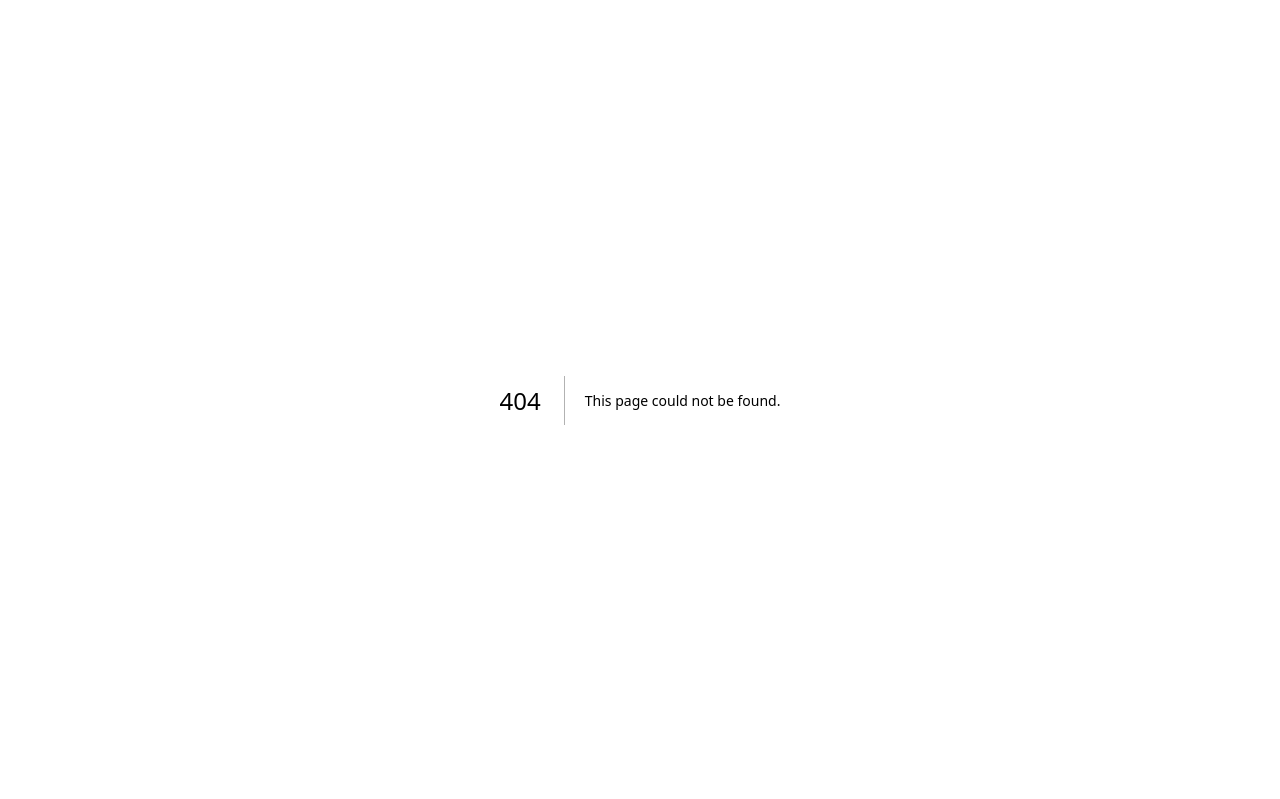
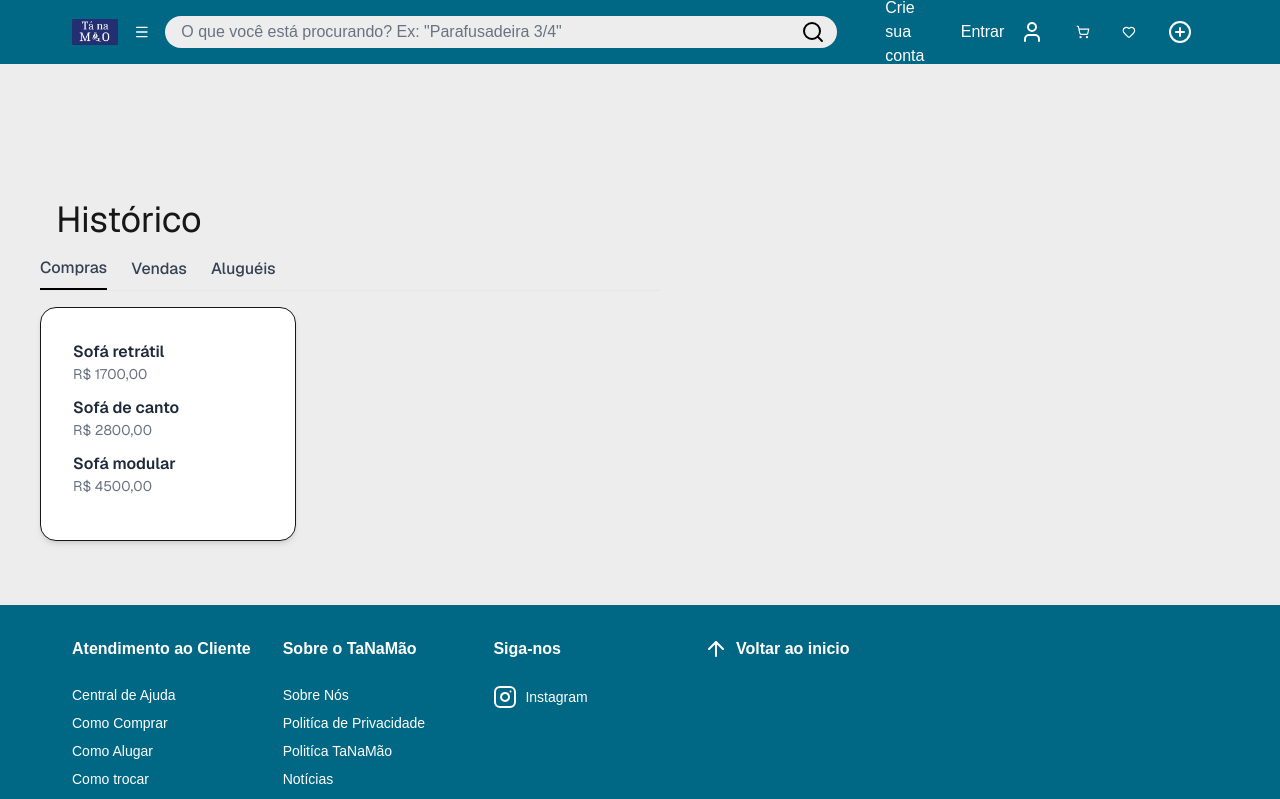
Before and after one commit to MEduardaas/TaNaMaoFrontEnd, a Next.js app: page /Historico in a window 1280 px wide. Before the commit this address had no page. Shown: the top 799 px of the page. Built offline with nearby package versions, Linux system fonts and the light colour scheme.

Commit message:
criando pagina de historico

```diff
--- /dev/null
+++ b/app/Historico/page.tsx
@@ -0,0 +1,66 @@
+'use client'
+import Footer from '@/components/PrinComponents/Footer'
+import NavBar from '@/components/PrinComponents/NavBar'
+import Input from '@/components/subComponents/Input'
+import Button from '@/components/subComponents/Button'
+import { useState } from 'react'
+export default function Page() {
+
+  const [abaAtiva, setAbaAtiva] = useState("Compras");
+
+  const produtos: Record<string, { id: number; nome: string; preco: string; imagem: string }[]> = {
+    Compras: [
+      { id: 1, nome: "Sofá retrátil", preco: "R$ 1700,00", imagem: "" },
+      { id: 2, nome: "Sofá de canto", preco: "R$ 2800,00", imagem: "" },
+      { id: 3, nome: "Sofá modular", preco: "R$ 4500,00", imagem: "" },
+    ],
+    Vendas: [
+      { id: 4, nome: "Cadeira de escritório", preco: "R$ 600,00", imagem: "" },
+    ],
+    Aluguéis: [
+      { id: 5, nome: "Mesa de jantar", preco: "R$ 200,00 / mês", imagem: "" },
+    ],
+  };
+
+  return (
+       <div className="flex flex-col h-full gap-16">
+          <NavBar />
+
+
+    <div className="flex flex-col ml-10 mt-10 font-sans">
+    <h1 className="text-4xl p-4">Histórico</h1>
+      <div className="flex gap-6 border-b border-gray-200 mb-4 w-1/2">
+        {["Compras", "Vendas", "Aluguéis"].map((aba) => (
+          <button
+            key={aba}
+            onClick={() => setAbaAtiva(aba)}
+            className={`pb-2 text-gray-700 font-medium ${
+              abaAtiva === aba
+                ? "border-b-2 border-black text-black"
+                : "text-gray-500 hover:text-black"
+            }`}
+          >
+            {aba}
+          </button>
+        ))}
+      </div>
+      <div className="p-8 shadow-md rounded-2xl w-64 border bg-white">
+        {produtos[abaAtiva].map((p) => (
+          <div key={p.id} className="flex items-center mb-3 gap-3">
+           {/*  <img
+              src={p.imagem}
+              alt={p.nome}
+              className="w-12 h-12 rounded-md object-cover"
+            /> */}
+            <div>
+              <p className="font-semibold text-gray-800">{p.nome}</p>
+              <p className="text-gray-500 text-sm">{p.preco}</p>
+            </div>
+          </div>
+        ))}
+      </div>
+    </div>
+       <Footer />
+    </div>
+  );
+}
```
